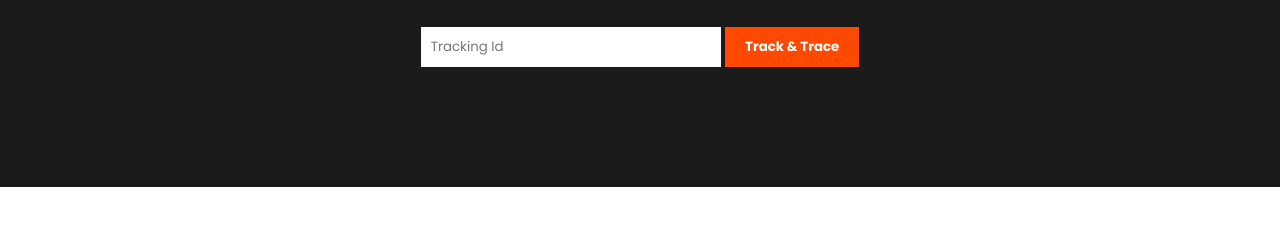
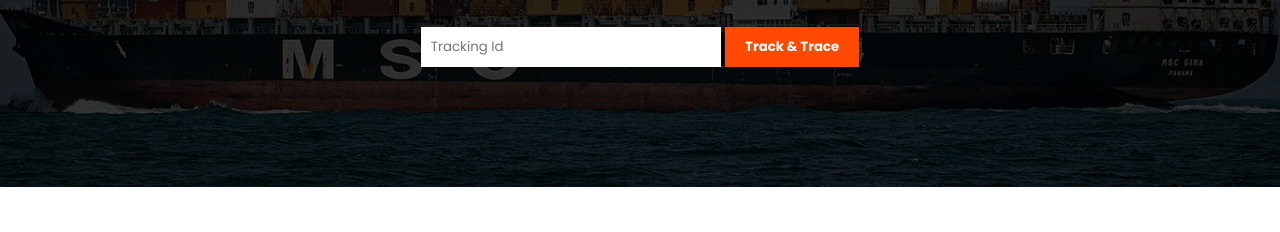
Before and after one commit to laisfrr/Fast-LandingPage, a plain HTML site: page index.html in a window 1280 px wide. Shown: the part 322-554 px from the top of the page. Drawn offline with Linux system fonts and the light colour scheme.

Commit message:
fix:correcao caminho imagem

```diff
--- a/css/style.css
+++ b/css/style.css
@@ -63,7 +63,7 @@
 
 .hero {
   background: linear-gradient(rgba(0, 0, 0, 0.767), rgba(0, 0, 0, 0.795)),
-    url('img/header.jpg');
+    url('/img/header.jpg');
   background-size: cover;
   background-position: center;
   background-repeat: no-repeat;
```
